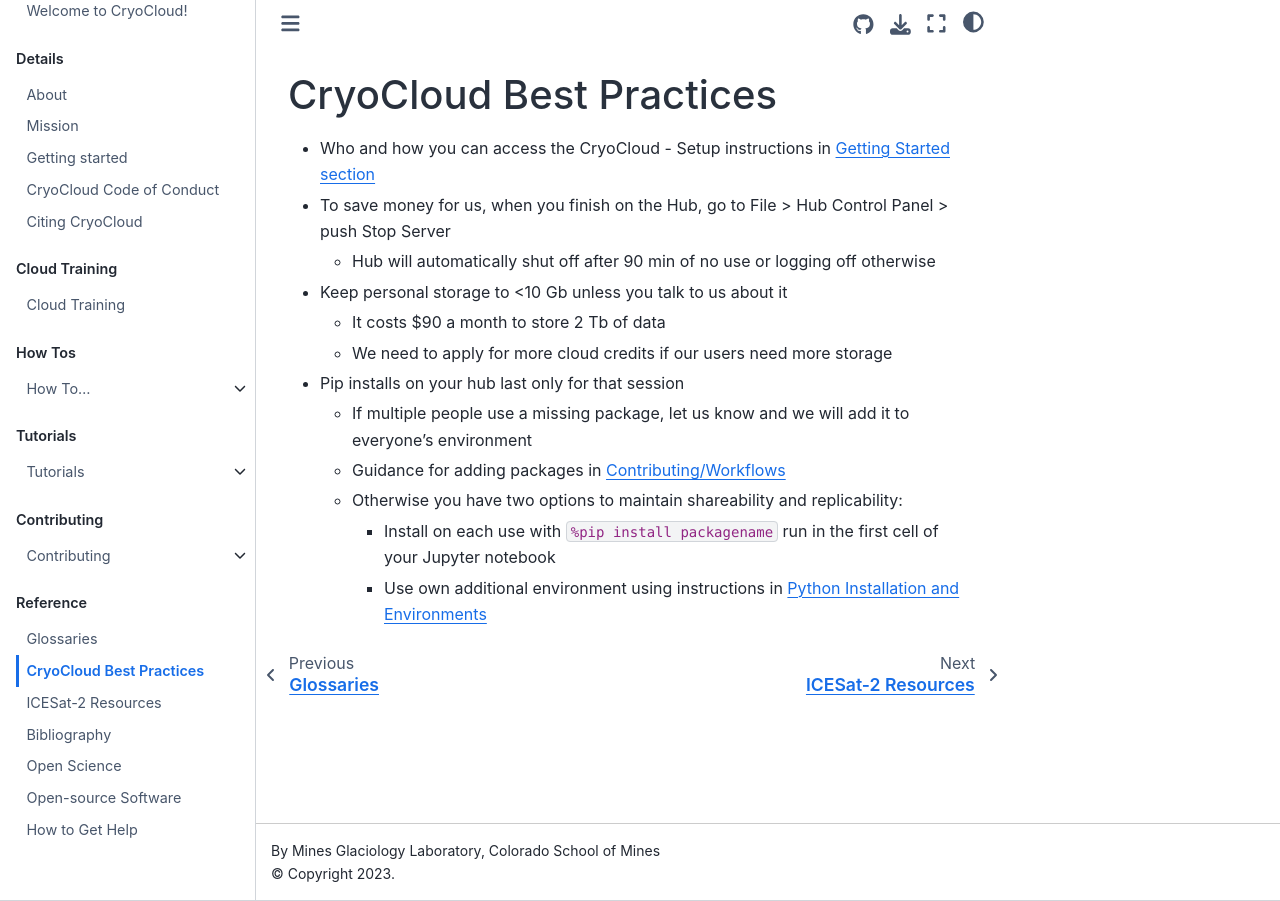
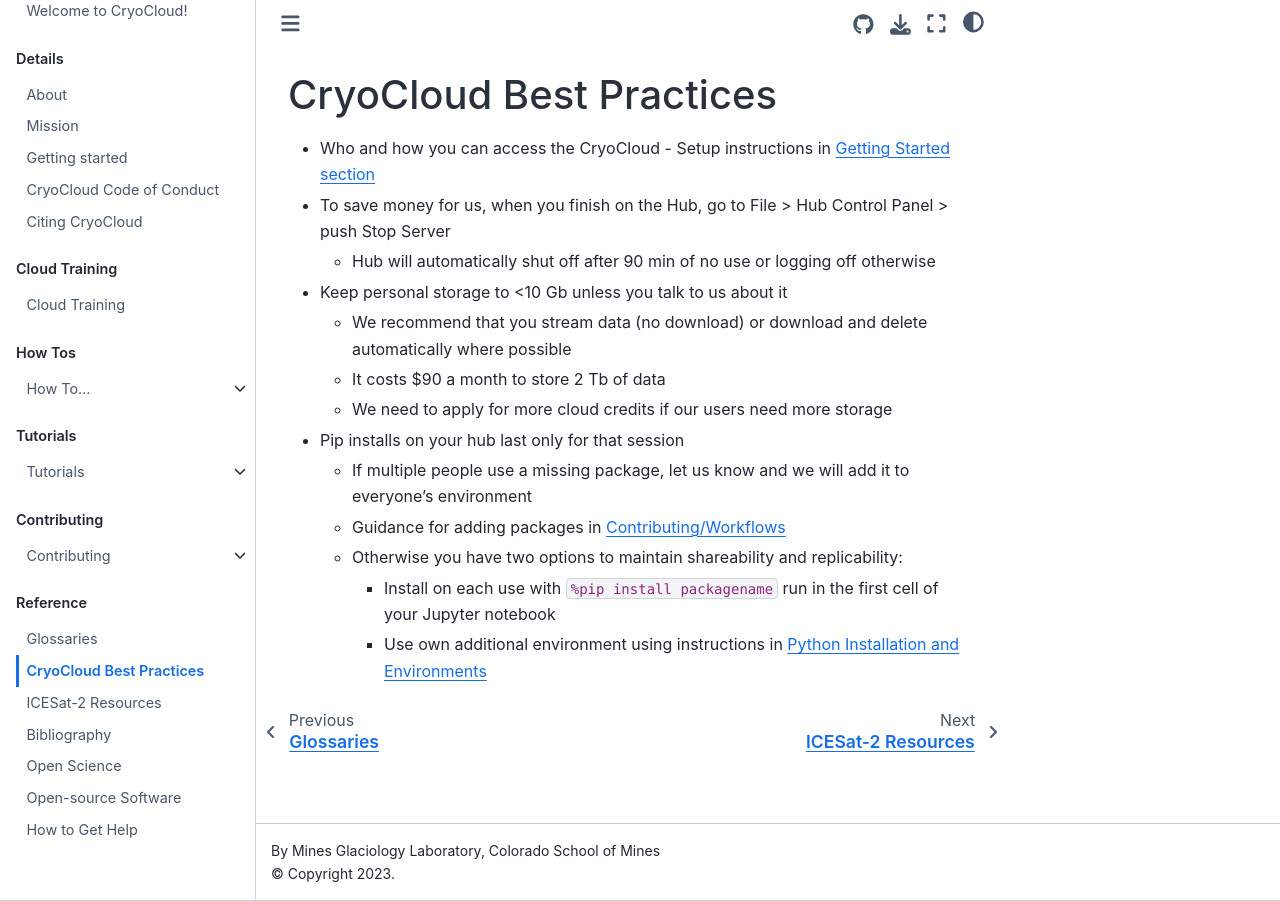
Before and after one commit to CryoInTheCloud/CryoCloudWebsite, a Jupyter Book: the page built from book/reference/hub_best_practices.md, in a window 1280 px wide. Built offline with Jupyter Book 1.0.4 settings and Sphinx 7.4.7 and the Sphinx Book theme 1.1.4, drawn with Linux system fonts in a browser that asks for light colours; pages that are not in the unit, such as notebooks, are missing from menus.

Commit message:
Update hub_best_practices.md

```diff
--- a/book/reference/hub_best_practices.md
+++ b/book/reference/hub_best_practices.md
@@ -6,6 +6,7 @@
     * Hub will automatically shut off after 90 min of no use or logging off otherwise
 
 * Keep personal storage to <10 Gb unless you talk to us about it
+    * We recommend that you stream data (no download) or download and delete automatically where possible
     * It costs $90 a month to store 2 Tb of data
     * We need to apply for more cloud credits if our users need more storage
 
```
